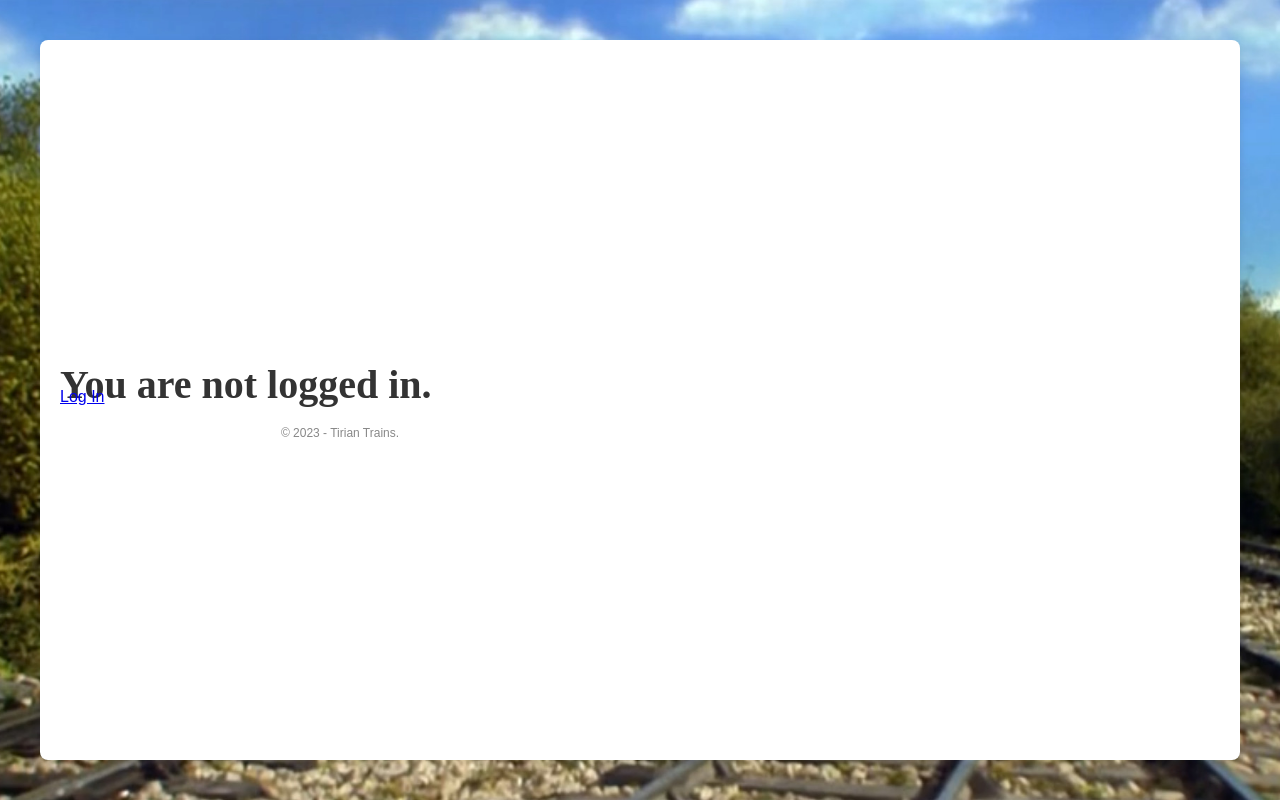
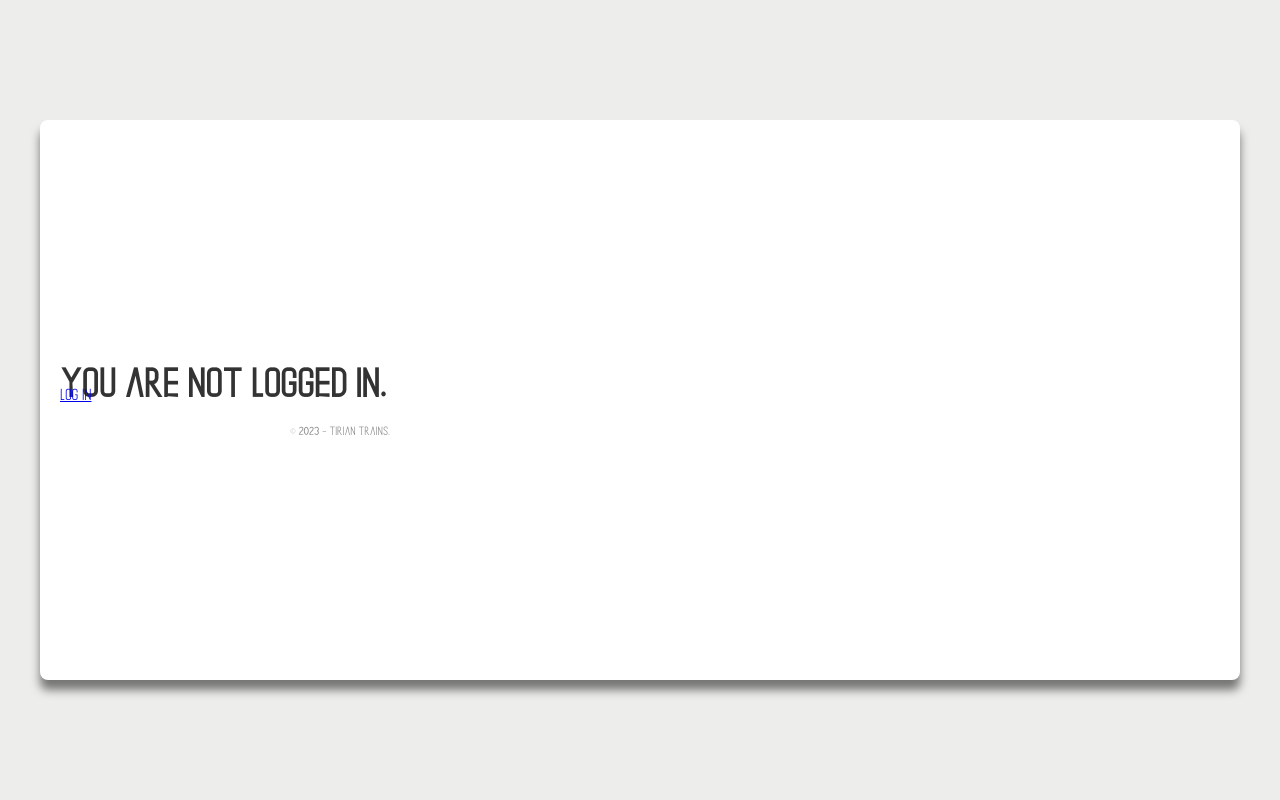
Before and after one commit to jeanmaxcacacho/csci41g-SirIanFanClub-ProjectDeliv2, a Flask app: page / in a window 1280 px wide. Run offline with Flask 3, Linux system fonts and the light colour scheme; some web fonts are replaced.

Commit message:
Revert to Original Theme
No longer Thomas&Friends Theme
- Due to lack of available resources

```diff
--- a/app/static/styles.css
+++ b/app/static/styles.css
@@ -1,6 +1,6 @@
 @font-face {
-    font-family: 'Flange';
-    src: url('../static/Flange BQ Bold.ttf') format('opentype');
+    font-family: 'The Laker';
+    src: url('../static/The\ Laker.otf') format('opentype');
     font-weight: normal;
     font-style: normal;
 }
@@ -14,18 +14,18 @@
 }
 
 body {
-    font-family: 'Flange', Arial, sans-serif;
+    font-family: 'The Laker', Arial, sans-serif;
     display: flex;
     align-items: center;
     justify-content: center;
     height: 100vh;
     overflow: hidden;
-    background: url('../static/images/Thomas&FriendsBG.jpg') no-repeat center center/cover;
+    background: #EDEEEB;
 }
 
 
 h1, h2 {
-    font-family: 'Flange';
+    font-family: 'The Laker';
     font-size: 24px;
     color: #333;
     margin-bottom: 0px;
@@ -39,8 +39,8 @@ h1{
 .container {
     display: flex;
     width: 1200px;
-    height: 90%;
-    box-shadow: 0 4px 8px rgba(0, 0, 0, 0.1);
+    height: 70%;
+    box-shadow: 0px 10px 10px rgba(0, 0, 0, 0.5);
     overflow: hidden;
     background-color: #ffffff;
     border-radius: 8px;
--- a/app/templates/sessionmgt/login.html
+++ b/app/templates/sessionmgt/login.html
@@ -4,7 +4,7 @@
 
 {% block image_section %}
 <div class="image-section">
-    <img src="{{ url_for('static', filename='images/Thomas3.png') }}" alt="TirianTrains" class="my-image">
+    <img src="{{ url_for('static', filename='images/LoginRegisterTrain.jpg') }}" alt="TirianTrains" class="my-image">
 </div>
 {% endblock %}
 
--- a/app/templates/sessionmgt/register.html
+++ b/app/templates/sessionmgt/register.html
@@ -4,7 +4,7 @@
 
 {% block image_section %}
 <div class="image-section">
-    <img src="{{ url_for('static', filename='images/Thomas3.png') }}" alt="TirianTrains" class="my-image">
+    <img src="{{ url_for('static', filename='images/LoginRegisterTrain.jpg') }}" alt="TirianTrains" class="my-image">
 </div>
 {% endblock %}
 
```
